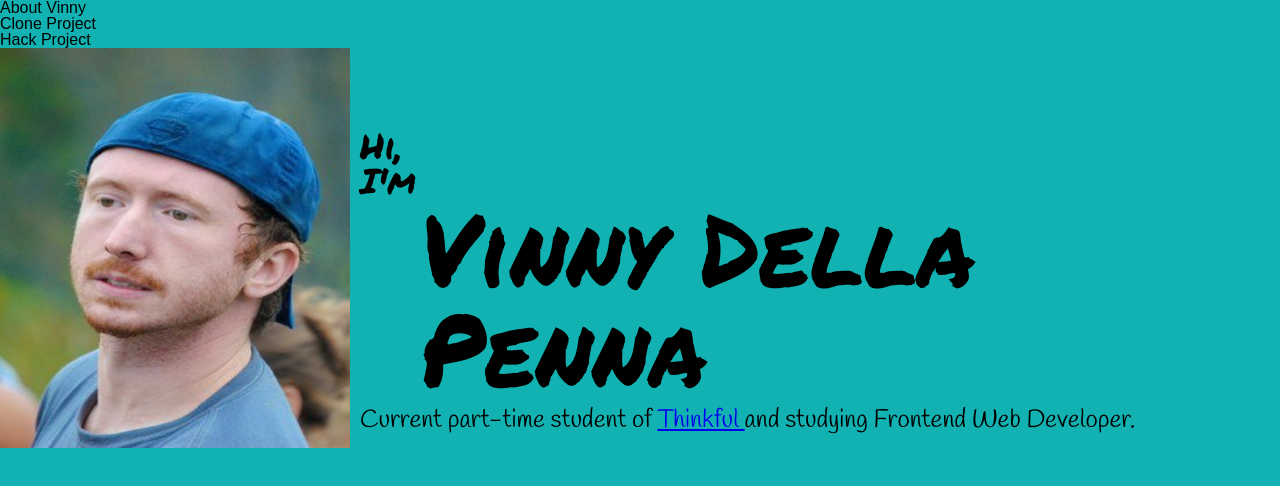
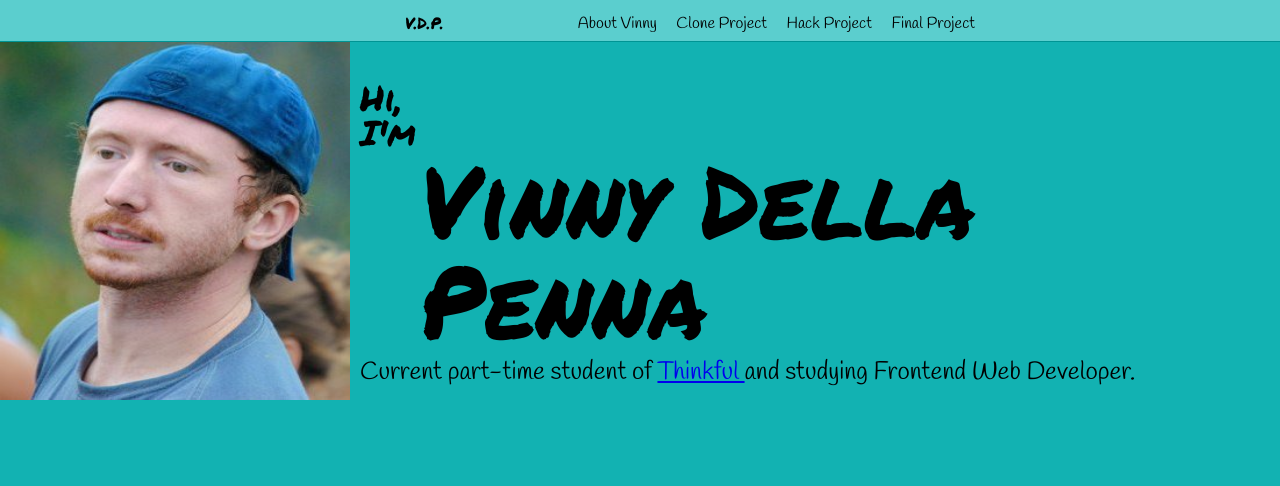
Before and after one commit to VinnyJLUF/Finalproject, a plain HTML site: page index.html in a window 1280 px wide. Drawn offline with Linux system fonts and the light colour scheme; files whose address does not match are found by name.

Commit message:
added funnyfaceicon

```diff
--- a/index.html
+++ b/index.html
@@ -6,6 +6,7 @@
 	<link rel="stylesheet" type="text/css" href="main.css">
 	<link rel="normalize stylesheet" type="text/css" href="normalize.css">
 	<link href='https://fonts.googleapis.com/css?family=Permanent+Marker|Handlee' rel='stylesheet' type='text/css'>
+	<link rel="shortcut icon" type="image/x-icon" href="../finalprojectunitone/images/funnyfaceicon.jpg">
 </head>
 <body>
 	<nav class="top-navigation">
@@ -14,19 +15,26 @@
 				<li>About Vinny</li>
 				<li>Clone Project</li>
 				<li>Hack Project</li>
+				<li>Final Project</li>
 			</ul>
+			<h4 class="signature">V.D.P.</h4>
 		</div>
 	</nav>
 	<section class="photo">
 		<div class="header">
-			<h3>Hi, I'm</h3>
+			<h2>Hi, I'm</h2>
 			<h1>Vinny Della Penna</h1>
 		</div>
 		<div class="body">
 			<p>Current part-time student of <a href="https://www.thinkful.com/">Thinkful </a> and studying Frontend Web Developer.</p>
 		</div>
 	</section>
-	<div></div>
+	<section>
+		<div>
+			<h3></h3>
+			<p></p>
+		</div>
+	</section>
 	<div></div>
 	<div></div>
 </body>
--- a/main.css
+++ b/main.css
@@ -52,6 +52,30 @@ html {
 	background-color: #12B2B2;
 }
 
+.top-navigation {
+	background-color: #5BCECE;
+	position: fixed;
+	width: 100%;
+	border-bottom: 1px solid #009494;
+	z-index: 9999;
+}
+.content {
+	margin: 5px;
+	padding: 10px 300px 5px 400px;
+}
+.content .signature {
+	font-family: 'Permanent Marker', cursive;
+}
+.top-navigation .links {
+	float: right;
+}
+
+.top-navigation .links li {
+	font-family: 'Handlee', cursive, bold;
+	display: inline-block;
+	margin-left: 15px;
+}
+
 .photo {
 	background-image: url('../FinalProjectUnitOne/images/coolpix.jpg');
 	background-position: 0 top, left;
@@ -61,7 +85,7 @@ html {
 	overflow: auto;
 }
 
-.photo > .header h3 {
+.photo > .header h2 {
 	margin: 80px 870px 0px 360px;
 	font-family: 'Permanent Marker', cursive;
 	font-size: 35px
```
Also changed, not shown: Images/Funnyfaceicon.jpg (added).
